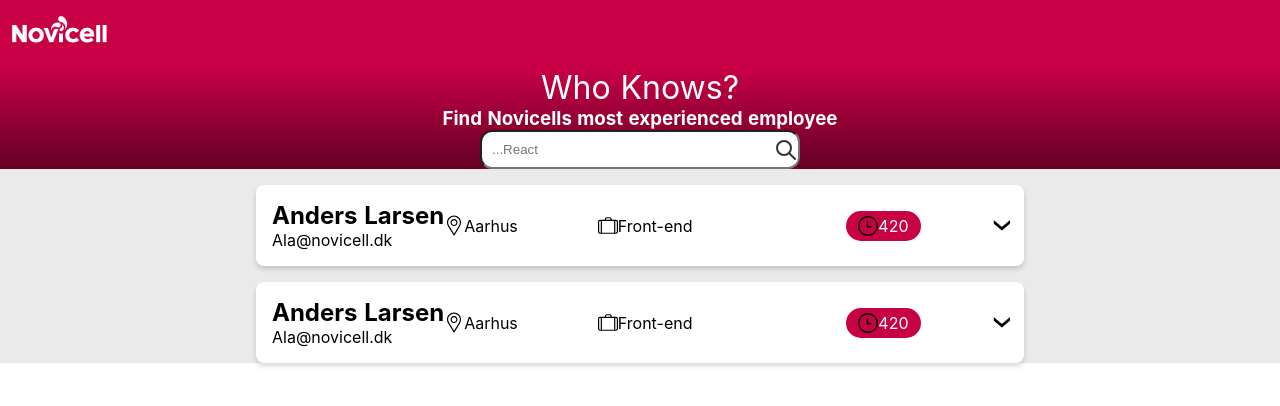
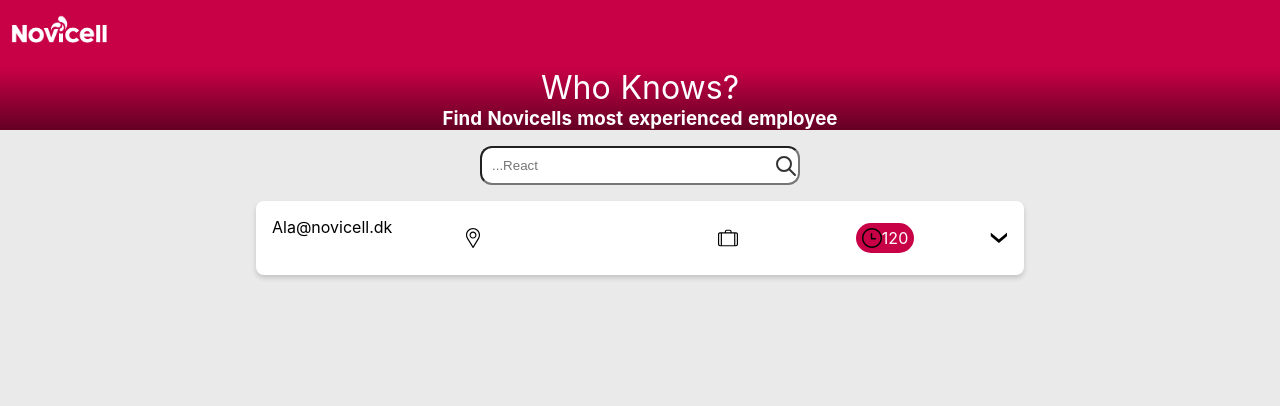
Before and after one commit to Firrin/Whoknows1, a Nuxt app: page / in a window 1280 px wide. Shown: the top 406 px of the page. Built offline with nearby package versions, Linux system fonts and the light colour scheme; no server answers.

Commit message:
Examplefilter

```diff
--- a/components/WkEmployees.vue
+++ b/components/WkEmployees.vue
@@ -1,28 +1,38 @@
 <template>
   <div>
+    <div class="box">
+      <div class="input img">
+        <input
+          v-model="search"
+          type="text"
+          placeholder="...React"
+          class="input__field"
+        />
+      </div>
       <div
-      v-for="(row, index) in employees"
+        v-for="(row, index) in filteredBlogs"
         :key="`employee-${index}`"
         class="employees"
       >
-      <div>
-        <h2>Anders Larsen</h2>
+        <div class="info">
+          <h2>{{ row.username }}</h2>
           <p>Ala@novicell.dk</p>
         </div>
         <div class="location">
           <img src="~assets/location.svg" class="location-svg" />
-        <p class="location__city">Aarhus</p>
+          <p class="location__city"></p>
         </div>
         <div class="team">
           <img src="~assets/suitcase.svg" class="location-svg" />
-        <p class="team__name">Front-end</p>
+          <p class="team__name"></p>
         </div>
         <div class="hours">
           <img src="~assets/wall-clock.svg" class="location-svg" />
-        <p class="hours__number">420</p>
+          <p class="hours__number">120</p>
         </div>
         <div class="chevron">
           <p>&rsaquo;</p>
+        </div>
       </div>
     </div>
   </div>
@@ -31,12 +41,29 @@
 <script>
 import { mapState } from 'vuex'
 export default {
+  data() {
+    return {
       search: '',
+    }
+  },
   //   When mounted post registrations from store
-  computed: mapState(['employees']),
-
+  // computed: ,
+  // mix this into the outer object with the object spread operator
   mounted() {
     this.$store.dispatch('loadEmployees')
+  },
+  computed: {
+    // employees() {
+    // return this.$store.state.employees
+    // },
+    filteredBlogs() {
+      const keyword = this.search.toLowerCase()
+      if (!keyword.length) return this.employees
+      return this.employees.filter((row) =>
+        row.username.toLowerCase().includes(keyword)
+      )
+    },
+    ...mapState(['employees']),
   },
 }
 </script>
@@ -58,10 +85,13 @@
 .location,
 .team,
 .hours {
+  width: 100%;
   display: flex;
   justify-content: center;
   vertical-align: middle;
-  margin-right: 5em;
+}
+.info {
+  max-width: 10%;
 }
 .location__city,
 .team__name,
@@ -78,6 +108,9 @@
   border-radius: 15px;
   margin: auto;
   color: #fff;
+  display: flex;
+  max-width: 9%;
+  margin-right: 5em;
 }
 .chevron {
   transform: rotate(90deg);
--- a/components/WkHeader.vue
+++ b/components/WkHeader.vue
@@ -6,30 +6,15 @@
     <div class="banner">
       <h1 class="banner__headline">Who Knows?</h1>
       <h3 class="banner__tagline">Find Novicells most experienced employee</h3>
-      <div class="input img">
-        <input
-          v-model="filter"
-          type="text"
-          placeholder="...React"
-          class="input__field"
-        />
-      </div>
     </div>
   </div>
 </template>
 
 <script>
-export default {
-  props: {
-    filter: {
-      type: String,
-      default: '',
-    },
-  },
-}
+export default {}
 </script>
 
-<style>
+<style scoped>
 .banner {
   background: rgb(200, 0, 70);
   background: linear-gradient(
--- a/pages/index.vue
+++ b/pages/index.vue
@@ -9,4 +9,104 @@
 export default {}
 </script>
 
-<style></style>
+<style>
+.box {
+  height: 100vh;
+}
+.employees {
+  box-shadow: 0px 3px 5px #00000029;
+  width: 60%;
+  margin: 1em auto;
+  display: flex;
+  justify-content: space-between;
+  background: #fff;
+  border-radius: 0.5em;
+  padding: 1em 1em;
+}
+h1 {
+  font-weight: normal;
+}
+.location,
+.team,
+.hours {
+  width: 100%;
+  display: flex;
+  justify-content: center;
+  vertical-align: middle;
+}
+.location__city,
+.team__name,
+.hours__number {
+  align-items: center;
+  display: flex;
+}
+.location-svg {
+  width: 20px;
+}
+.hours {
+  background: #c80046;
+  padding: 5px 12px;
+  border-radius: 15px;
+  margin: auto;
+  color: #fff;
+  display: flex;
+  max-width: 8%;
+  margin-right: 5em;
+}
+.chevron {
+  transform: rotate(90deg);
+  font-size: 2.2em;
+}
+.banner {
+  background: rgb(200, 0, 70);
+  background: linear-gradient(
+    180deg,
+    rgba(200, 0, 70, 1) 0%,
+    rgba(100, 0, 35, 1) 100%,
+    rgba(100, 0, 35, 1) 100%
+  );
+  margin-bottom: 1em;
+  text-align: center;
+  color: #fff;
+}
+.header__logo {
+  height: 64px;
+}
+.header {
+  display: block;
+  background-color: rgb(200, 0, 70);
+}
+.container {
+  background: #eaeaea;
+}
+.input img {
+  position: absolute;
+}
+.input {
+  width: 100%;
+  margin-bottom: 10px;
+  display: flex;
+  justify-content: center;
+}
+.icon {
+  padding: 10px;
+  min-width: 40px;
+}
+.input__field {
+  width: 25%;
+  padding: 10px;
+  background: url(~assets/search.svg) no-repeat right center;
+  background-color: #fff;
+  border-radius: 12px;
+  /*
+    display: inline-block;
+    margin: auto;
+    height: 3em;
+    width: 25%;
+    border-radius: 12px;
+    */
+}
+.input--search {
+  display: inline-flex;
+}
+</style>
--- a/store/employees.js
+++ b/store/employees.js
@@ -1,7 +1,6 @@
 /* import axios from 'axios' */
 export const state = () => ({
   employees: [],
-  filter: '',
 })
 export const mutations = {}
 export const actions = {}
--- a/store/index.js
+++ b/store/index.js
@@ -1,14 +1,19 @@
 import axios from 'axios'
 export const state = () => ({})
 
-export const getters = {}
+export const getters = {
+  filteredBlogs() {
+    return state.employees.filter((row) => {
+      return row.username.toLowerCase().match(this.search)
+    })
+  },
+}
 
 export const mutations = {
   SET_Employees(state, employees) {
     state.employees = employees
   },
 }
-
 export const actions = {
   loadEmployees({ commit }) {
     axios
```
Lines whose indentation alone changed are shown as unchanged.
